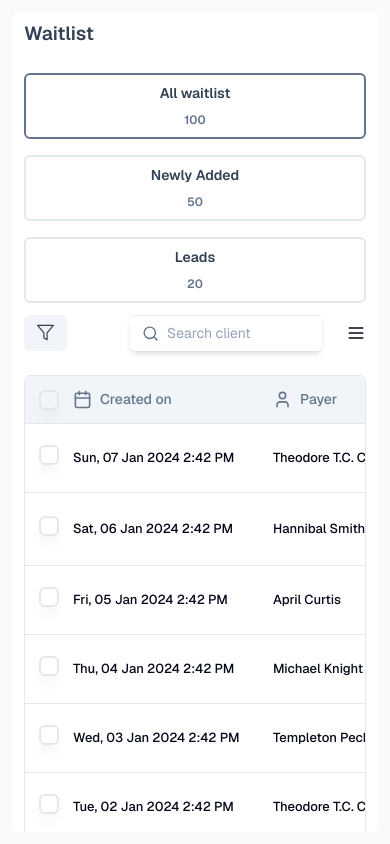
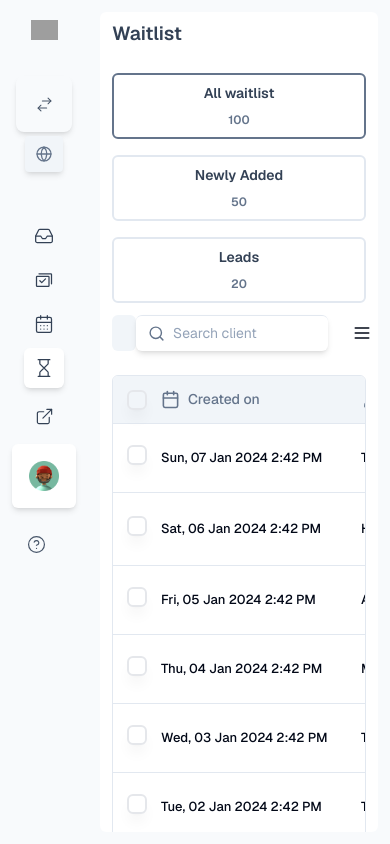
Before and after one commit to mohamedaflah/admin-dashboard-omnify, a Next.js app: page / in a window 390 px wide. Built offline with nearby package versions, Linux system fonts and the light colour scheme; grey boxes are pictures that could not be loaded.

Commit message:
feat: mobile sidebar added

```diff
--- a/components/app-component/search-box/SearchBox.tsx
+++ b/components/app-component/search-box/SearchBox.tsx
@@ -1,11 +1,16 @@
+"use client";
 import Image from "next/image";
+import {  useState } from "react";
 
 export function SearchBox() {
+  const [searchVal, setSearchVal] = useState<string>("");
   return (
     <div className="h-full px-3 flex gap-2 md:w-64 w-48 rounded-md shadow-md border-t">
       <Image alt="search" src={"/icons/search.svg"} width={17} height={17} />
       <input
         type="text"
+        value={searchVal}
+        onChange={(e) => setSearchVal(e.target.value)}
         className="h-full w-full text-sm placeholder-textcolor-4 outline-none border-none"
         placeholder="Search client"
       />
--- /dev/null
+++ b/components/app-component/sidebar/Mobilesidebar.tsx
@@ -0,0 +1,109 @@
+import Image from "next/image";
+import { cn } from "../../../lib/utils";
+import React from "react";
+import Link from "next/link";
+import { AdminNavigations } from "../../../constants/adminSidebarNavigations";
+export function SmallScreenSidebar() {
+  return (
+    <aside
+      className={cn(
+        "min-w-12 items-center h-full  md:flex flex-col justify-between sticky top-0 left-0 bg-bgColor-1 px-3 pt-5 transition-all duration-300"
+      )}
+    >
+      <div className="w-full flex flex-col gap-9 ">
+        <div className={cn("flex justify-center")}>
+          <div className="flex items-center gap-1">
+            <Image
+              width={27}
+              height={27}
+              src={"/icons/main-logo.svg"}
+              alt="Logo"
+            />
+          </div>
+        </div>
+        <div className="w-full flex flex-col items-center gap-1">
+          <div
+            className={cn(
+              "w-full h-10  px-3 shadow-md  size-14  rounded-lg flex items-center justify-center"
+            )}
+          >
+            <Image
+              width={17}
+              height={17}
+              src="/icons/arrow-left-right.svg"
+              alt="left right Arrow"
+              className="cursor-pointer"
+            />
+          </div>
+          <div
+            className={cn(
+              "rounded-sm  bg-bgColor-2 px-4 py-[2px] shadow-md space-y-2 flex items-center justify-center min-h-9 p-0 w-[60%]"
+            )}
+          >
+            <div className={cn("w-full  flex items-center justify-center")}>
+              <div className="flex gap-1 items-center ">
+                <Image
+                  width={18}
+                  height={18}
+                  src="/icons/globe.svg"
+                  alt="glob"
+                />
+              </div>
+            </div>
+          </div>
+        </div>
+        <div
+          className={cn(
+            "w-full flex flex-col gap-1 items-center justify-center p-2"
+          )}
+        >
+          {AdminNavigations.map((nav) => (
+            <Link
+              href={nav.path}
+              className={cn(
+                "h-10 items-center flex gap-2 text-textcolor-1 font-medium rounded-md   w-10 px-0 justify-center ",
+                { "bg-white shadow-md": nav.label == "Waitlist" }
+              )}
+              key={nav.id}
+            >
+              <Image width={20} height={20} src={nav.image} alt={nav.label} />
+            </Link>
+          ))}
+        </div>
+      </div>
+      <div className="w-full h-full flex-col justify-end">
+        <div className="mb-2 flex w-full h-10 items-center px-4 justify-center">
+          <div>
+            <Image
+              alt="dashboard"
+              width={19}
+              height={19}
+              src={"/icons/go.svg"}
+            />
+          </div>
+        </div>
+        <div className="w-full h-16 flex items-center bg-white rounded-md px-3 shadow-md mb-3">
+          <div className={cn("size-10 items-center flex justify-center")}>
+            <Image
+              src={"/image/ellips.png"}
+              className="object-cover"
+              alt="admin"
+              height={30}
+              width={30}
+            />
+          </div>
+        </div>
+        <div className="w-full min-h-14 flex  ">
+          <div className="size-12 flex items-center justify-center">
+            <Image
+              src={"/icons/help-circle.svg"}
+              alt="help"
+              width={19}
+              height={19}
+            />
+          </div>
+        </div>
+      </div>
+    </aside>
+  );
+}
--- a/components/app-component/sidebar/Sidebar.tsx
+++ b/components/app-component/sidebar/Sidebar.tsx
@@ -5,10 +5,15 @@ import Image from "next/image";
 import Link from "next/link";
 
 import { useEffect, useState } from "react";
-
+import { SmallScreenSidebar } from "./Mobilesidebar";
 export const SideBar = () => {
   const [expandSidebar, setExpandSidebar] = useState<boolean>(true);
   return (
+    <>
+      <aside className="md:hidden h-screen">
+        <SmallScreenSidebar />
+      </aside>
+
       <aside
         className={cn(
           "hidden  md:flex flex-col justify-between min-w-64 sticky top-0 left-0 bg-bgColor-1 px-3 pt-5 transition-all duration-300",
@@ -214,5 +219,6 @@ export const SideBar = () => {
           </div>
         </div>
       </aside>
+    </>
   );
 };
```
Lines whose indentation alone changed are shown as unchanged.
